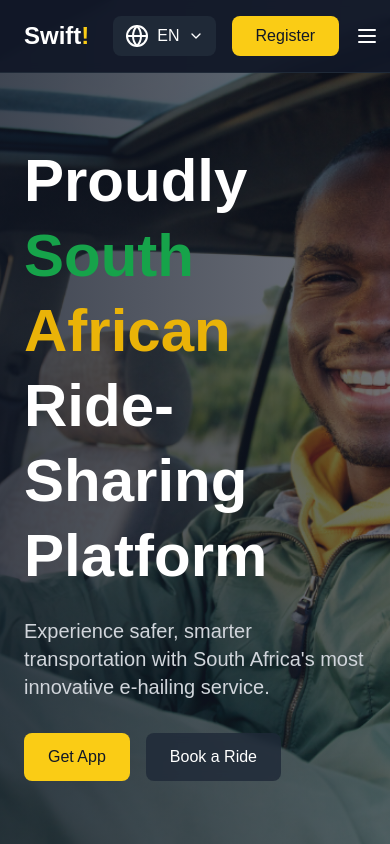
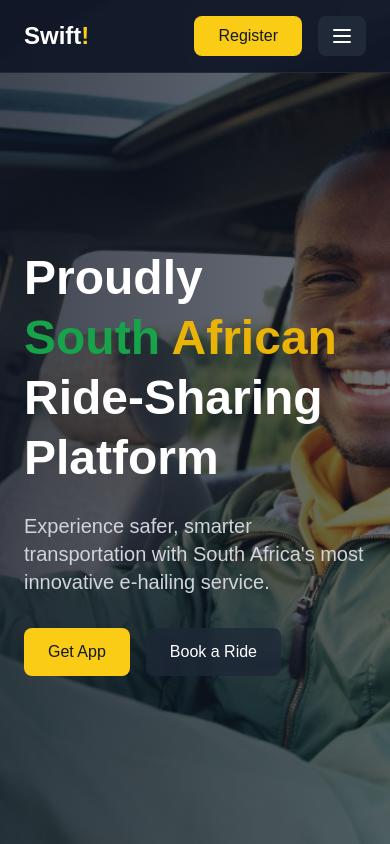
Before and after one commit to basatmaqsood/swift2, a Next.js app: page / in a window 390 px wide. Shown: the top 844 px of the page. Built offline with nearby package versions, Linux system fonts and the light colour scheme.

Commit message:
Hero fix

```diff
--- a/src/app/components/hero.tsx
+++ b/src/app/components/hero.tsx
@@ -21,7 +21,7 @@ const Hero = () => {
               Swift<span className="text-yellow-400">!</span>
             </Link>
 
-            <div className="relative">
+            <div className="relative hidden md:block">
               <button
                 onClick={() => setIsLangMenuOpen(!isLangMenuOpen)}
                 className="flex items-center space-x-2 bg-gray-800 text-white px-3 py-2 rounded-lg hover:bg-gray-700"
@@ -51,7 +51,7 @@ const Hero = () => {
               Register
             </Link>
             {/* Waffle Tab */}
-            <div className="relative hidden md:block">
+            <div className="relative md:block">
 
               <button
                 onClick={() => setIsWaffleMenuOpen(!isWaffleMenuOpen)}
@@ -70,9 +70,7 @@ const Hero = () => {
             </div>
 
 
-            <button className="md:hidden text-white">
-              <Menu className="w-6 h-6" />
-            </button>
+
           </div>
         </div>
       </nav>
@@ -93,7 +91,7 @@ const Hero = () => {
         <div className="relative h-full flex items-center">
           <div className="max-w-7xl mx-auto px-6 md:mx-0 md:px-16 pt-20">
             <div className="max-w-2xl">
-              <h1 className="text-6xl md:text-7xl font-bold text-white leading-tight mb-6">
+              <h1 className="text-5xl md:text-7xl font-bold text-white leading-tight mb-6">
                 Proudly
                 <div className="inline-block">
                   <span className="text-green-600 bg-clip-text"> South </span>
```
